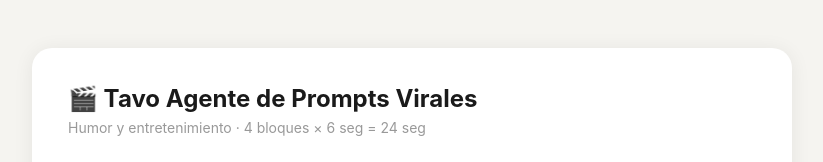
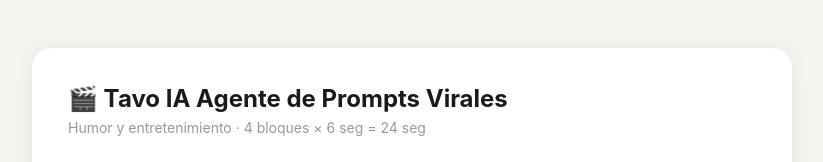
Before and after one commit to tavoia/viral-prompts, a Next.js app: page / in a window 1280 px wide. Shown: the top 162 px of the page, without its empty margins (228-1051 px from the left). Built offline with nearby package versions, Linux system fonts and the light colour scheme.

Commit message:
index.js

```diff
--- a/pages/index.js
+++ b/pages/index.js
@@ -50,7 +50,7 @@ export default function Home() {
   return (
     <>
       <Head>
-        <title>Tavo Agente de Prompts Virales</title>
+        <title>Tavo IA Agente de Prompts Virales</title>
         <meta name="description" content="Genera prompts virales para TikTok e Instagram" />
         <meta name="viewport" content="width=device-width, initial-scale=1" />
       </Head>
@@ -58,7 +58,7 @@ export default function Home() {
       <main className={styles.main}>
         <div className={styles.container}>
           <div className={styles.header}>
-            <h1>🎬 Tavo Agente de Prompts Virales</h1>
+            <h1>🎬 Tavo IA Agente de Prompts Virales</h1>
             <p>Humor y entretenimiento · 4 bloques × 6 seg = 24 seg</p>
           </div>
 
```
